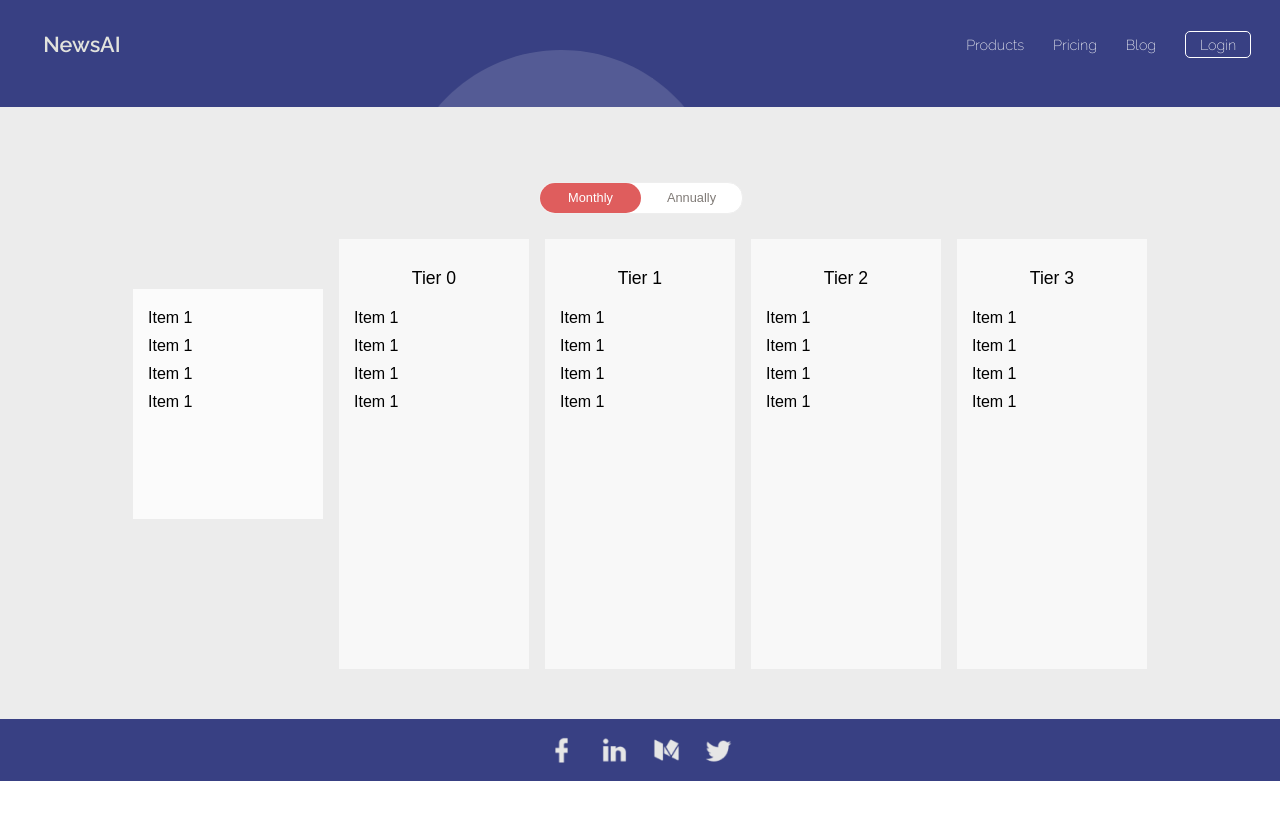
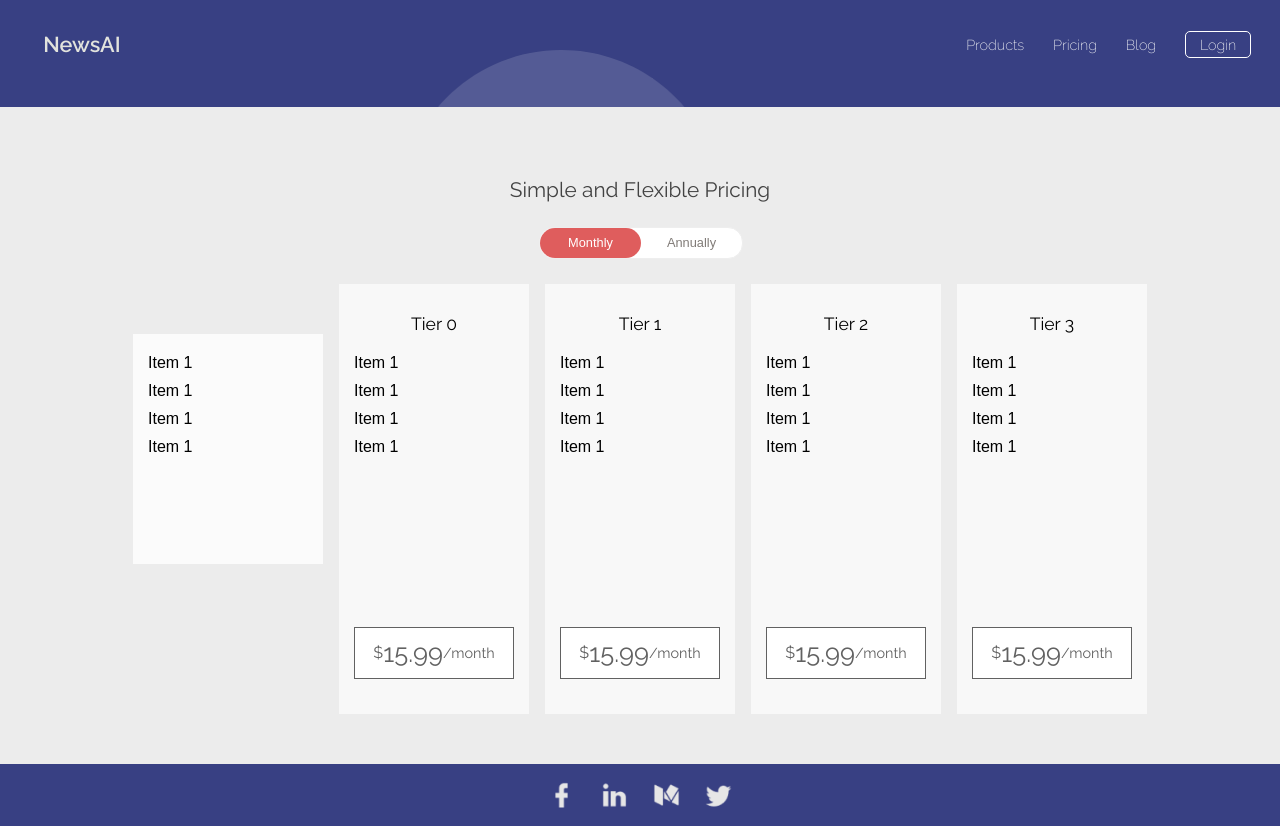
Before and after one commit to news-ai/site-revamp, a React (Create React App) app: page /pricing in a window 1280 px wide. Before the commit the page ends 800 px from the top, so only its background shows below. Built offline with nearby package versions, Linux system fonts and the light colour scheme.

Commit message:
add pricing panel

```diff
--- a/src/PricingPage.js
+++ b/src/PricingPage.js
@@ -2,9 +2,11 @@ import React, { Component } from 'react';
 import styled from 'styled-components';
 import MultiToggle from './MultiToggle';
 import {LightenDarkenColor} from './utils';
+import {grey600, grey700, grey800} from 'material-ui/styles/colors';
 
 const DEFAULT_BACKGROUND_GREY = '#ECECEC';
 const LIGHTER_BACKGROUND_GREY = '#F8F8F8';
+const GREYFONT = '#E2E3DD';
 
 const StandardDiv = styled.div.attrs({
   className: props => props.className
@@ -17,7 +19,7 @@ const pricingToggleOptions = [
   {displayName: 'Annually', value: 'annually'},
 ];
 
-const VerticalBlock = ({title}) => (
+const VerticalBlock = ({title, price}) => (
   <div
   style={{
     width: 180,
@@ -25,6 +27,8 @@ const VerticalBlock = ({title}) => (
     background: LIGHTER_BACKGROUND_GREY,
     margin: '0 8px',
     padding: '15px 5px',
+    display: 'flex',
+    flexDirection: 'column',
   }} >
     <div className='horizontal-center vertical-center' style={{height: 50}} >
       <span style={{fontWeight: 400, fontSize: '1.1em'}} >{title}</span>
@@ -33,6 +37,19 @@ const VerticalBlock = ({title}) => (
     <StandardDiv>Item 1</StandardDiv>
     <StandardDiv>Item 1</StandardDiv>
     <StandardDiv>Item 1</StandardDiv>
+    <div
+    className='vertical-center horizontal-center'
+    style={{
+      margin: '20px 10px',
+      marginTop: 'auto',
+      padding: '10px 0',
+      background: '#fff',
+      border: `1px solid ${grey700}`,
+    }} >
+      <span style={{color: grey700}} >$</span>
+      <span style={{fontSize: '1.6em', color: grey700}} >{price}</span>
+      <span style={{fontSize: '0.9em', color: grey700}} > /month</span>
+    </div>
   </div>
   )
 
@@ -45,6 +62,7 @@ class PricingPage extends Component {
   }
 
   render() {
+    const {discountToggle} = this.state;
     return (
       <div style={{
         position: 'relative',
@@ -52,9 +70,12 @@ class PricingPage extends Component {
         background: DEFAULT_BACKGROUND_GREY,
       }} >
         <div className='horizontal-center' style={{margin: '20px 0'}} >
+          <span style={{color: grey800, fontSize: '1.3em'}} >Simple and Flexible Pricing</span>
+        </div>
+        <div className='horizontal-center' style={{margin: '20px 0'}} >
           <MultiToggle
           options={pricingToggleOptions}
-          selectedOption={this.state.discountToggle}
+          selectedOption={discountToggle}
           onSelectOption={value => this.setState({discountToggle: value})}
           />
         </div>
@@ -73,10 +94,10 @@ class PricingPage extends Component {
             <StandardDiv>Item 1</StandardDiv>
             <StandardDiv>Item 1</StandardDiv>
           </div>
-          <VerticalBlock title='Tier 0' />
-          <VerticalBlock title='Tier 1' />
-          <VerticalBlock title='Tier 2' />
-          <VerticalBlock title='Tier 3' />
+          <VerticalBlock title='Tier 0' price={discountToggle === 'monthly' ? '15.99' : '18.99'} />
+          <VerticalBlock title='Tier 1' price={discountToggle === 'monthly' ? '15.99' : '18.99'} />
+          <VerticalBlock title='Tier 2' price={discountToggle === 'monthly' ? '15.99' : '18.99'} />
+          <VerticalBlock title='Tier 3' price={discountToggle === 'monthly' ? '15.99' : '18.99'} />
         </div>
       </div>
       );
--- a/src/css/stylesheet.css
+++ b/src/css/stylesheet.css
@@ -17,6 +17,10 @@ html, body {
 
 body {
 	font-size: 16px;
+}
+
+span {
+  font-family: 'Raleway', sans-serif;
 }
 
 .vertical-center {
```
